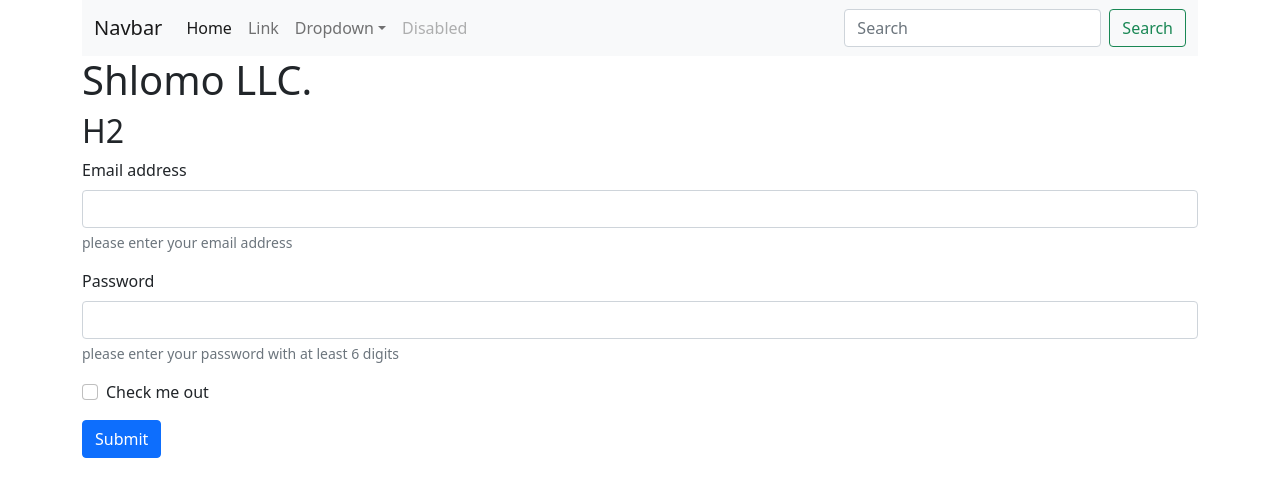
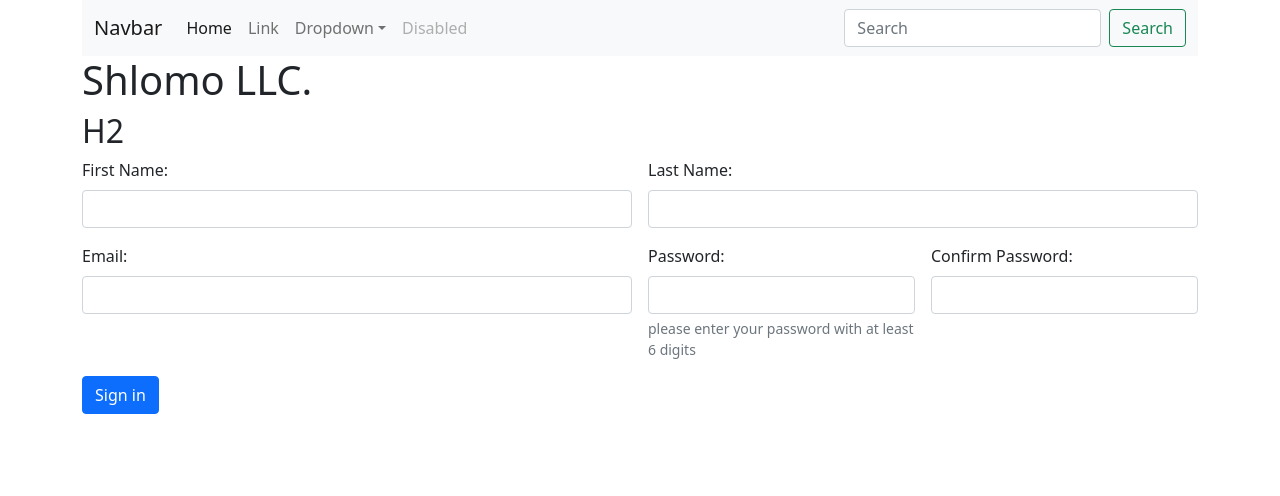
Before and after one commit to erezcal1/first_react_project, a React (Create React App) app: page / in a window 1280 px wide. Shown: the top 496 px of the page. Built offline with nearby package versions, Linux system fonts and the light colour scheme.

Commit message:
Register

```diff
--- a/src/App.jsx
+++ b/src/App.jsx
@@ -4,13 +4,15 @@ import "./App.css";
 import Navbar from "./components/navbar/navbar.component";
 import TestComponent from "./components/test.component";
 import LoginPage from "./pages/login/Login.page";
+import RegisterPage from "./pages/register/Register.page";
 
 function App() {
   return (
     <div className="container">
       <Navbar></Navbar>
       <TestComponent></TestComponent>
-      <LoginPage></LoginPage>
+      {/* <LoginPage></LoginPage> */}
+      <RegisterPage></RegisterPage>
     </div>
   );
 }
--- /dev/null
+++ b/src/pages/register/Register.page.jsx
@@ -0,0 +1,123 @@
+/* eslint-disable no-unused-vars */
+import { useState } from "react";
+
+const RegisterPage = () => {
+  const [first_Name, setFirstName] = useState("");
+  const [last_Name, setLastName] = useState("");
+  const [email, setEmail] = useState("");
+  const [password, setPassword] = useState("");
+  const [confirm_Password, setConfirmPassword] = useState("");
+  const [show_Pass_Err_Msg, setShowPassErrMsg] = useState(false);
+
+  const handle_FirstName_Change = (event) => {
+    setFirstName(event.target.value);
+  };
+  const handle_LastName_Change = (event) => {
+    setLastName(event.target.value);
+  };
+  const handle_Email_Change = (event) => {
+    setEmail(event.target.value);
+  };
+  const handle_Password_Change = (event) => {
+    setPassword(event.target.value);
+  };
+  const handle_ConfirmPassword_Change = (event) => {
+    setConfirmPassword(event.target.value);
+  };
+  const handle_Submit = (event) => {
+    event.preventDefault();
+    // if (password !== confirm_Password) {
+    //   setShowPassErrMsg(true);
+    // } else {
+    //   setShowPassErrMsg(false);
+    // }
+    setShowPassErrMsg(password !== confirm_Password);
+  };
+
+  return (
+    <form className="row g-3" onSubmit={handle_Submit}>
+      <div className="col-md-6">
+        <label htmlFor="input_FirstName" className="form-label">
+          First Name:
+        </label>
+        <input
+          type="text"
+          className="form-control"
+          id="input_FirstName"
+          value={first_Name}
+          onChange={handle_FirstName_Change}
+        />
+      </div>
+      <div className="col-md-6">
+        <label htmlFor="input_LastName" className="form-label">
+          Last Name:
+        </label>
+        <input
+          type="text"
+          className="form-control"
+          id="input_LastName"
+          value={last_Name}
+          onChange={handle_LastName_Change}
+        />
+      </div>
+      <div className="col-md-6">
+        <label htmlFor="input_Email" className="form-label">
+          Email:
+        </label>
+        <input
+          type="email"
+          className="form-control"
+          id="input_Email"
+          value={email}
+          onChange={handle_Email_Change}
+        />
+      </div>
+      <div className="col-md-3">
+        <label htmlFor="input_Password" className="form-label">
+          Password:
+        </label>
+        <input
+          type="password"
+          className="form-control"
+          id="input_Password"
+          value={password}
+          onChange={handle_Password_Change}
+        />
+        {password.length < 8 && (
+          <div id="emailHelp" className="form-text">
+            please enter your password with at least 6 digits
+          </div>
+        )}
+      </div>
+
+      <div className="col-md-3">
+        <label htmlFor="input_ConfirmPassword" className="form-label">
+          Confirm Password:
+        </label>
+        <input
+          type="password"
+          className="form-control"
+          id="input_ConfirmPassword"
+          value={confirm_Password}
+          onChange={handle_ConfirmPassword_Change}
+        />
+      </div>
+      {/* {password !== confirm_Password && (
+        <div className="alert alert-danger" role="alert">
+          The Password and confirm Password must be the same
+        </div>
+      )} */}
+      {show_Pass_Err_Msg && (
+        <div className="alert alert-danger" role="alert">
+          The Password and confirm Password must be the same
+        </div>
+      )}
+      <div className="col-12">
+        <button type="submit" className="btn btn-primary">
+          Sign in
+        </button>
+      </div>
+    </form>
+  );
+};
+export default RegisterPage;
```
Also changed, not shown: 1 other file (tests, documents, lock files or other folders).
